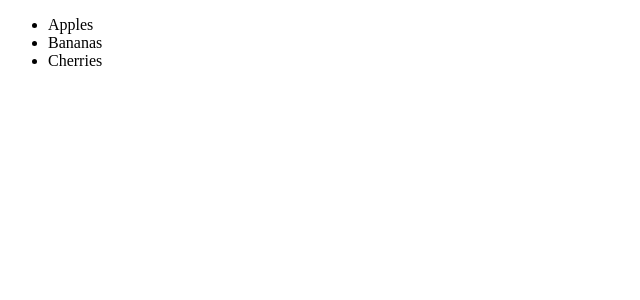
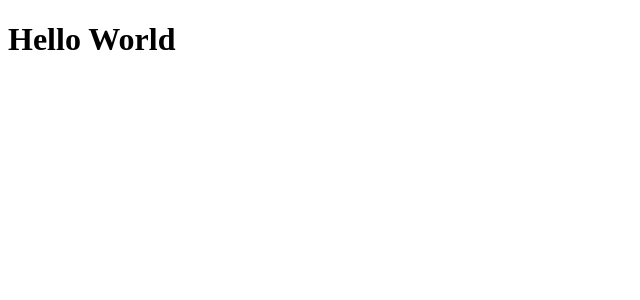
Before and after one commit to kaustubh3852/my-react-app, a React (Vite) app: page / in a window 1280 px wide. Shown: the top 300 px of the page, without its empty margins (0-640 px from the left). Built offline with nearby package versions, Linux system fonts and the light colour scheme.

Commit message:
className instead of class

```diff
--- a/src/App.jsx
+++ b/src/App.jsx
@@ -1,17 +1,8 @@
 const App = () => {
-  const myElement = () => {
-    return (
-      <ul>
-        <li>Apples</li>
-        <li>Bananas</li>
-        <li>Cherries</li>
-      </ul>
-    );
-  };
-
+  const myElement  = <h1 className="myclass">Hello World</h1>;
   return (
     <>
-    {myElement()}
+    {myElement}
     </>
   );
 }
```
